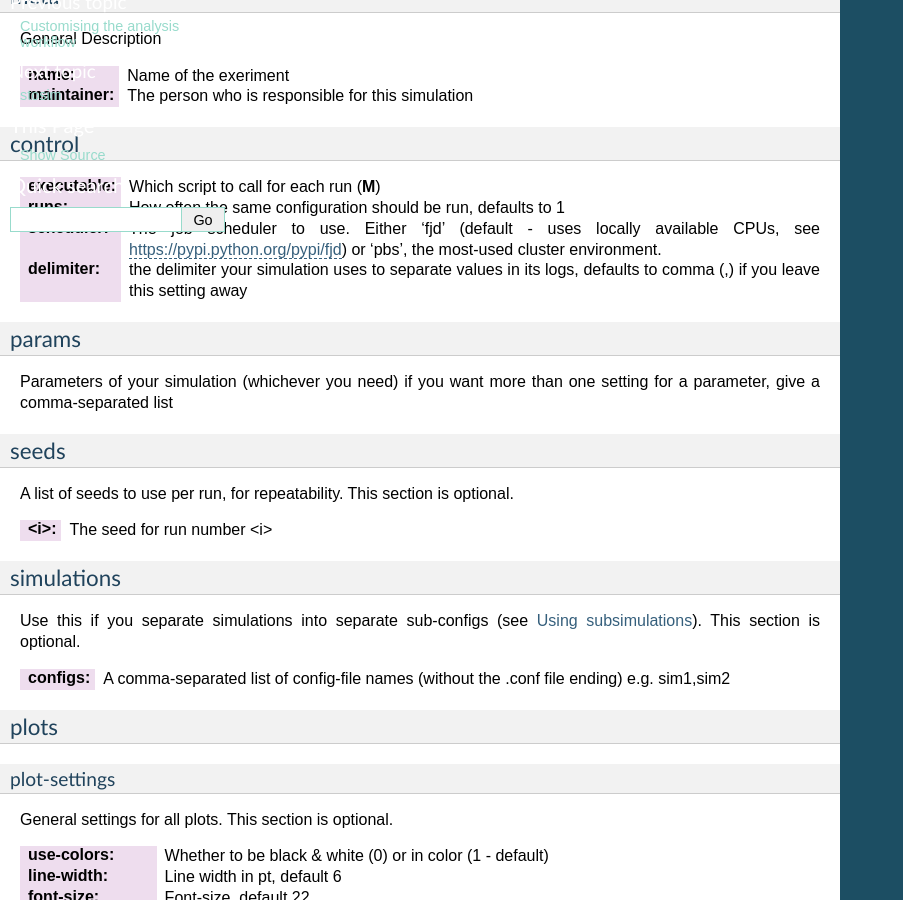
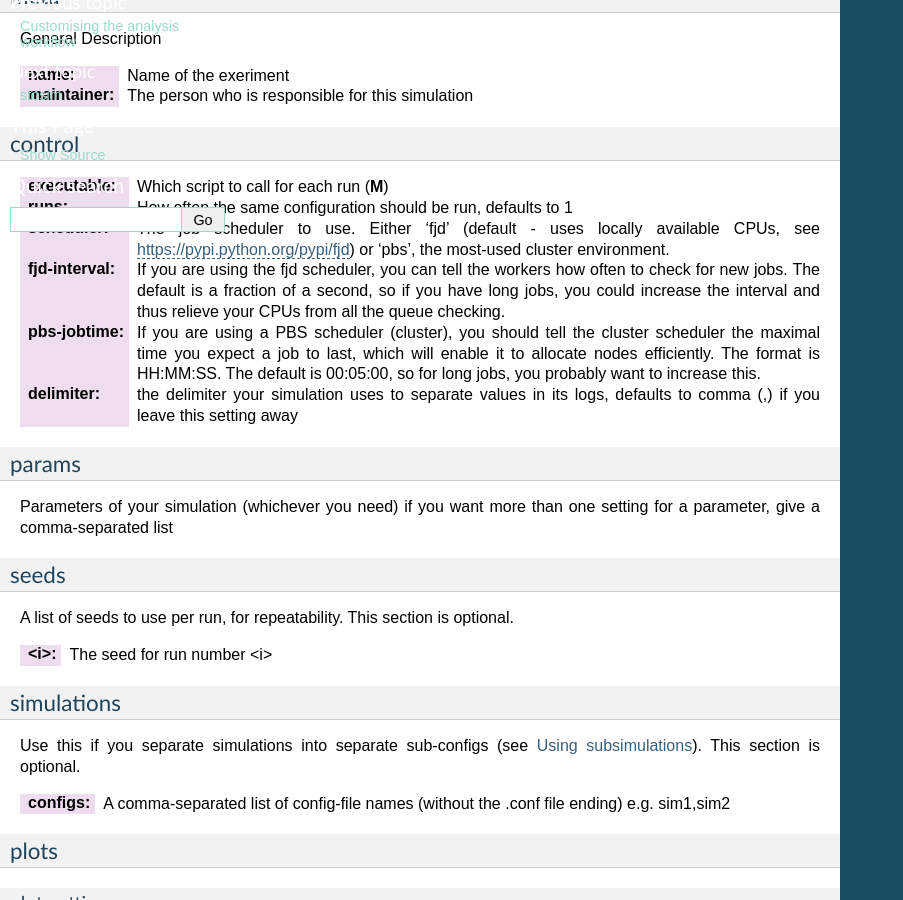
Before and after one commit to nhoening/StoSim, a Sphinx documentation site: the page built from doc/reference.rst, in a window 1280 px wide and 900 px high, scrolled down 365 px. Shown: the whole window, without its empty margins (0-903 px from the left). Built offline with Sphinx 7.4.7, drawn with Linux system fonts in a browser that asks for light colours.

Commit message:
add two new options

```diff
--- a/doc/reference.rst
+++ b/doc/reference.rst
@@ -37,6 +37,16 @@ control
 :scheduler:
     The job scheduler to use. Either 'fjd' (default - uses locally available CPUs, see
     https://pypi.python.org/pypi/fjd) or 'pbs', the most-used cluster environment.
+:fjd-interval:
+    If you are using the fjd scheduler, you can tell the workers how often to
+    check for new jobs. The default is a fraction of a second, so if you have long jobs,
+    you could increase the interval and thus relieve your CPUs from all the queue
+    checking.
+:pbs-jobtime:
+    If you are using a PBS scheduler (cluster), you should tell the cluster scheduler
+    the maximal time you expect a job to last, which will enable it to allocate
+    nodes efficiently. The format is HH:MM:SS. The default is 00:05:00, so for
+    long jobs, you probably want to increase this.
 :delimiter:
     the delimiter your simulation uses to separate values in its logs,
     defaults to comma (,) if you leave this setting away
```
